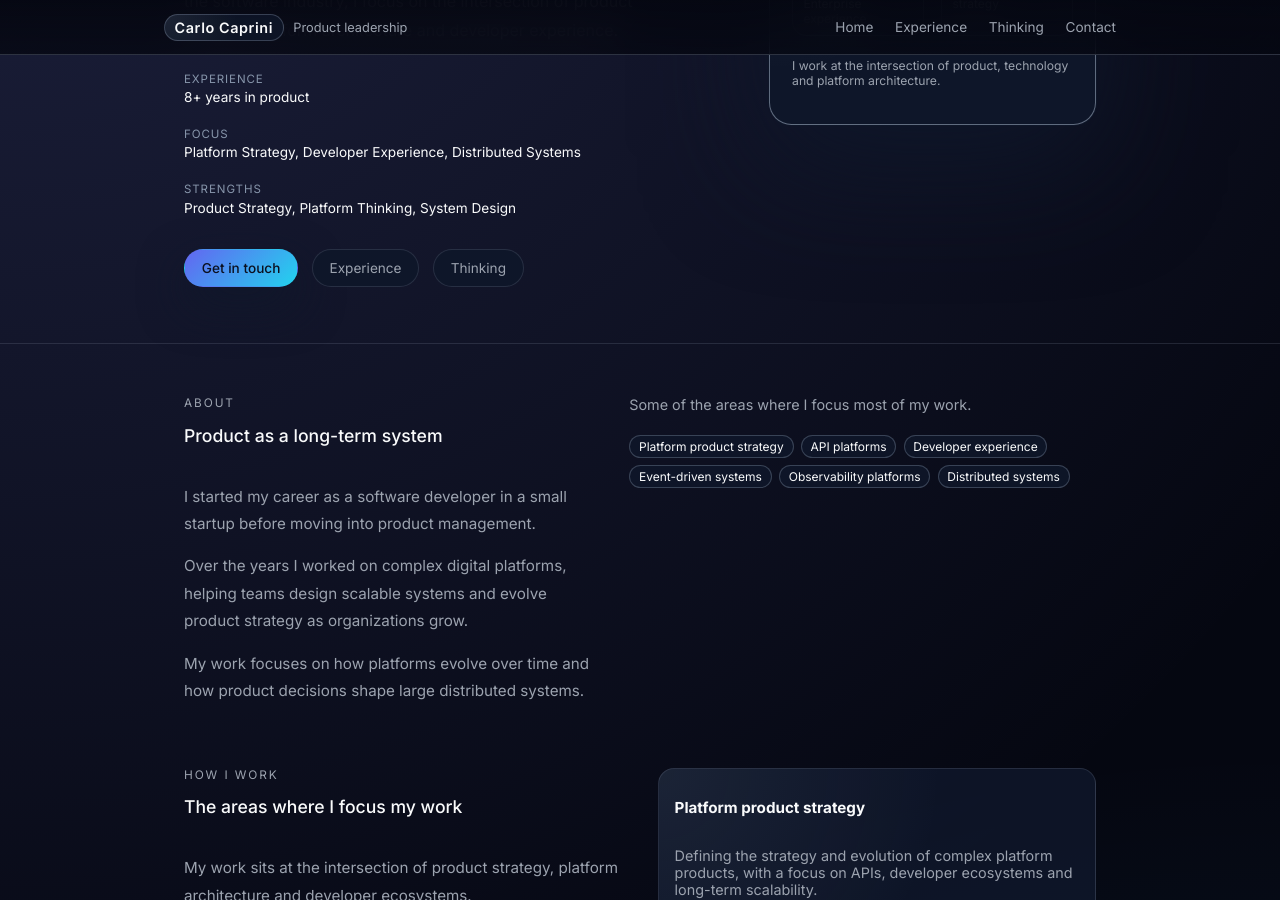
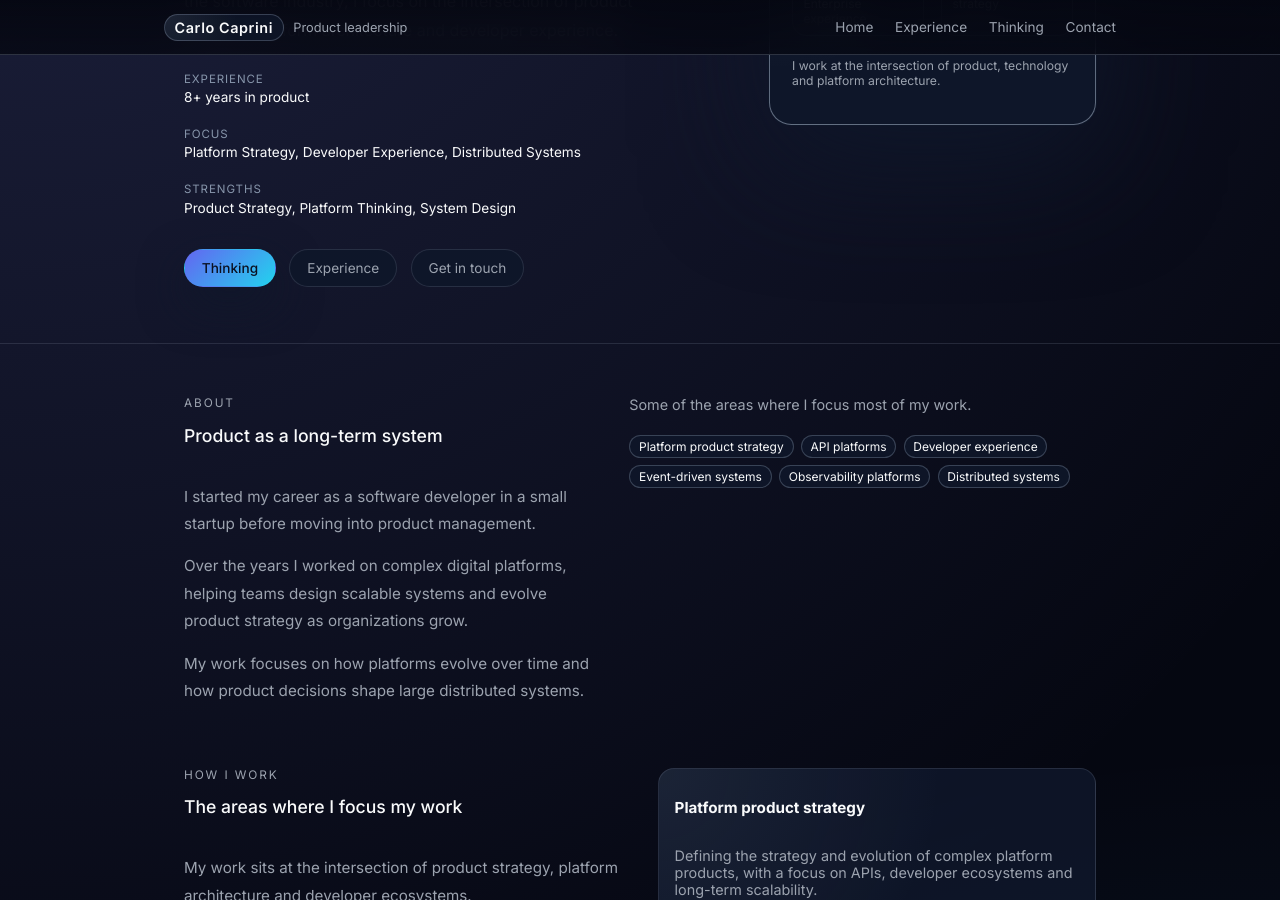
Before and after one commit to carlocaprini/carlocaprini.github.io, a Jekyll site: the page built from index.md, in a window 1280 px wide and 900 px high, scrolled down 455 px. Built offline with Jekyll 4.4.1, drawn with Linux system fonts in a browser that asks for light colours.

Commit message:
Adjusted call to actions

```diff
--- a/_layouts/experience.html
+++ b/_layouts/experience.html
@@ -15,7 +15,7 @@ layout: default
         </h1>
         <p class="hero-subtitle" style="max-width: 44rem;">{{ page.hero.subtitle }}</p>
         <div class="hero-actions" style="margin-top: 1.3rem;">
-          <a href="{{ '/' | relative_url }}#contact" class="button-primary">{{ page.hero.actions.primary }}</a>
+          <a href="{{ '/thinking/' | relative_url }}" class="button-primary">Thinking</a>
           <a href="{{ '/' | relative_url }}" class="button-ghost">{{ page.hero.actions.secondary }}</a>
         </div>
       </div>
--- a/_layouts/home.html
+++ b/_layouts/home.html
@@ -26,9 +26,9 @@ layout: default
           {% endfor %}
         </div>
         <div class="hero-actions">
-          <a href="#contact" class="button-primary">{{ h.hero.actions.primary }}</a>
+          <a href="{{ '/thinking/' | relative_url }}" class="button-primary">Thinking</a>
           <a href="{{ '/experience/' | relative_url }}" class="button-ghost">Experience</a>
-          <a href="{{ '/thinking/' | relative_url }}" class="button-ghost">Thinking</a>
+          <a href="#contact" class="button-ghost">{{ h.hero.actions.primary }}</a>
         </div>
       </div>
       {% include hero-card.html %}
--- a/_layouts/thinking.html
+++ b/_layouts/thinking.html
@@ -21,7 +21,7 @@ layout: default
           <p class="hero-subtitle" style="max-width: 44rem;">{{ p }}</p>
         {% endfor %}
         <div class="hero-actions" style="margin-top: 1.3rem;">
-          <a href="{{ '/' | relative_url }}#contact" class="button-primary">{{ page.hero.actions.primary }}</a>
+          <a href="{{ '/experience/' | relative_url }}" class="button-ghost">Experience</a>
           <a href="{{ '/' | relative_url }}" class="button-ghost">{{ page.hero.actions.secondary }}</a>
         </div>
       </div>
```
